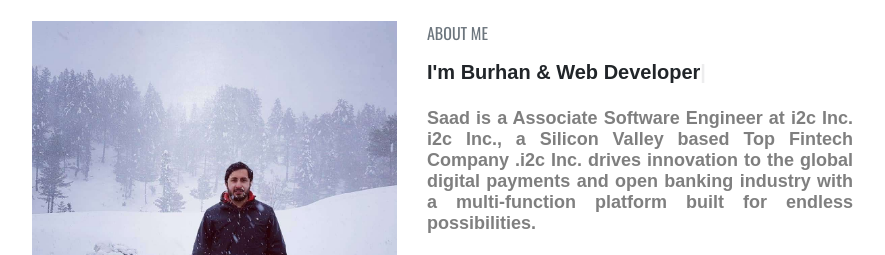
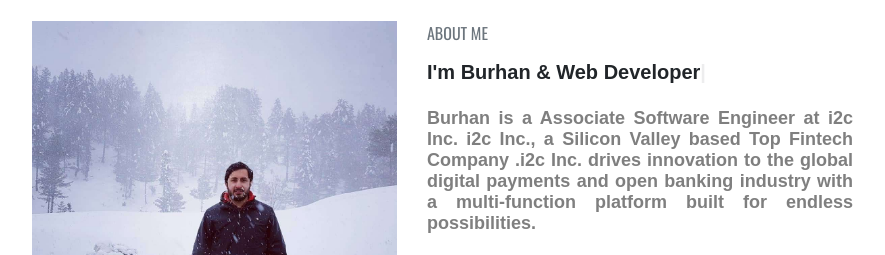
Before and after one commit to BurhanAtique/BurhanAtique.github.io, a website: page index.html in a window 1280 px wide. Shown: the part 941-1196 px from the top of the page, without its empty margins (312-1197 px from the left). Drawn offline with nearby package versions, Linux system fonts and the light colour scheme; a web font is replaced by a local one.

Commit message:
made my firt changes

```diff
--- a/index.html
+++ b/index.html
@@ -87,7 +87,7 @@
                                 <h5 class="font-ram font-size-20 py-2">I'm Burhan & <span id="typed_2"></span></h5>
 
                                 <p class="font-ram text-black-50 py-2 bio">
-                                   Saad is a Associate Software Engineer at i2c Inc. i2c Inc., a Silicon Valley based Top Fintech Company .i2c Inc. drives innovation to the global digital payments and open banking industry with a multi-function platform built for endless possibilities.
+                                   Burhan is a Associate Software Engineer at i2c Inc. i2c Inc., a Silicon Valley based Top Fintech Company .i2c Inc. drives innovation to the global digital payments and open banking industry with a multi-function platform built for endless possibilities.
                                 </p>
 
                                 <p class="font-ram text-black-50 py-2 bio">
```
